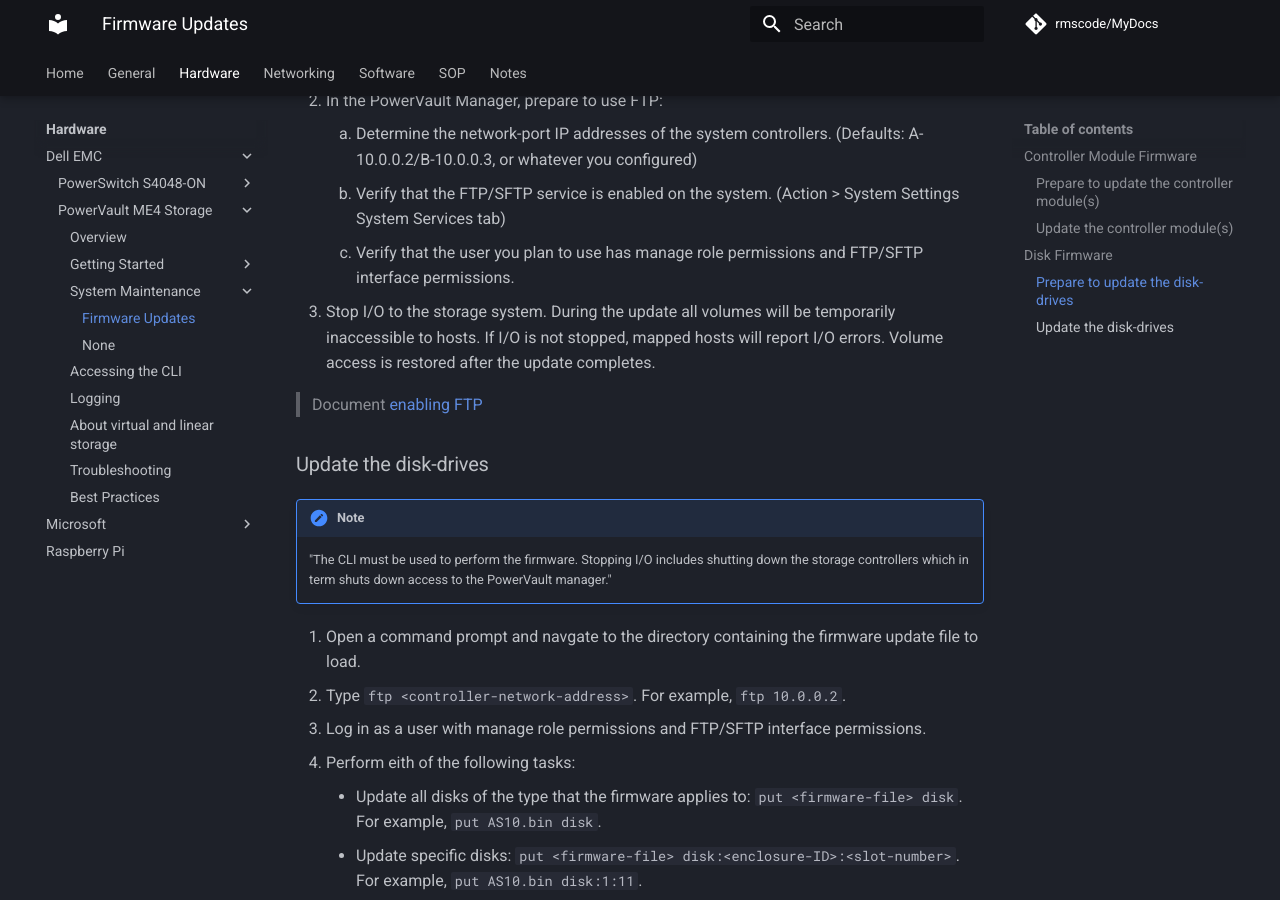
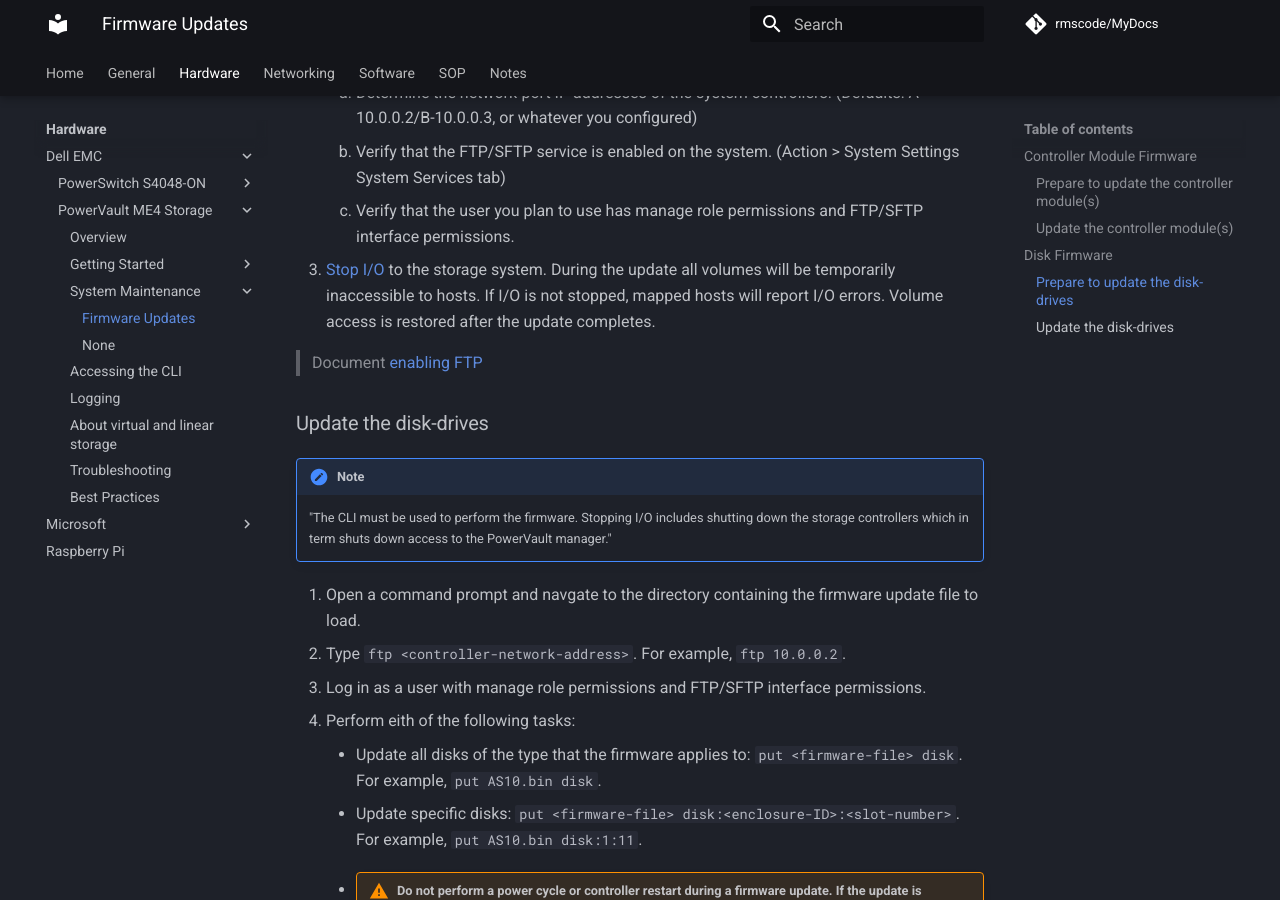
Before and after one commit to rmscode/binary-garden, an MkDocs documentation site: the page built from docs/hardware/dell-emc/powervault-me4/me4-firmware-updates.md, in a window 1280 px wide and 900 px high, scrolled down 1934 px. Built offline with MkDocs 1.6.1 and Material for MkDocs 9.7.7, drawn with Linux system fonts in a browser that asks for light colours; comment, search, counter and statistics services are not loaded; part of the change alters nothing that is shown; some of the changed text lies outside the part shown.

```diff
--- a/docs/hardware/dell-emc/powervault-me4/me4-firmware-updates.md
+++ b/docs/hardware/dell-emc/powervault-me4/me4-firmware-updates.md
@@ -16,9 +16,7 @@ In a dual-controller system, both controller modules should run the same firmwar
 
 1. [Download](https://www.dell.com/support/home/en-us/product-support/product/powervault-me4024/drivers) the appropriate firmware .zip file to your computer or network.
 2. Extract the firmware .bin file from the .zip file.
-3. If the storage system has a single controller, stop I/O to the storage system before you start the firmware update.
-
-> Document [stopping I/O](https://www.dell.com/support/manuals/en-us/powervault-me4012/me4_series_om_pub/shutting-down-a-controller-module?guid=guid-0fdc7a08-1a01-4f66-bc37-d1ed052ac4d1&lang=en-us)
+3. If the storage system has a single controller, [stop I/O](me4-shutdown-controller.md) to the storage system before you start the firmware update.
 
 !!! note
 
@@ -52,7 +50,7 @@ You can specify to update all disks or only specific disks. If you specify to up
       1. Determine the network-port IP addresses of the system controllers. (Defaults: A-10.0.0.2/B-10.0.0.3, or whatever you configured)
       2. Verify that the FTP/SFTP service is enabled on the system. (Action > System Settings System Services tab)
       3. Verify that the user you plan to use has manage role permissions and FTP/SFTP interface permissions.
-3. Stop I/O to the storage system. During the update all volumes will be temporarily inaccessible to hosts. If I/O is not stopped, mapped hosts will report I/O errors. Volume access is restored after the update completes.
+3. [Stop I/O](me4-shutdown-controller.md) to the storage system. During the update all volumes will be temporarily inaccessible to hosts. If I/O is not stopped, mapped hosts will report I/O errors. Volume access is restored after the update completes.
 
 > Document [enabling FTP](https://www.dell.com/support/manuals/en-us/powervault-me4012/me4_series_ag_pub/enable-or-disable-system-management-settings?guid=guid-e222335a-3e1b-446e-81ac-f7222649673a&lang=en-us)
 
```
